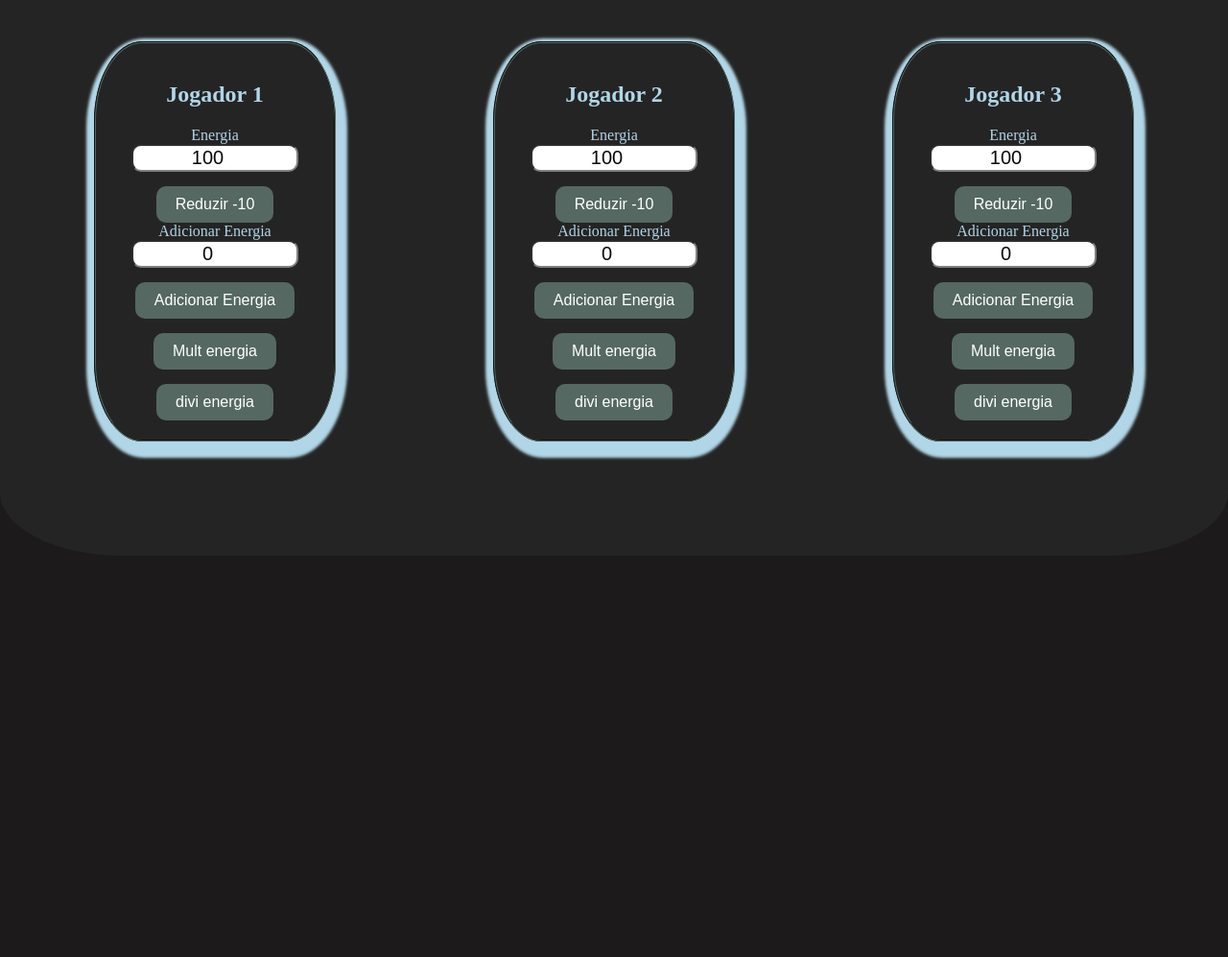
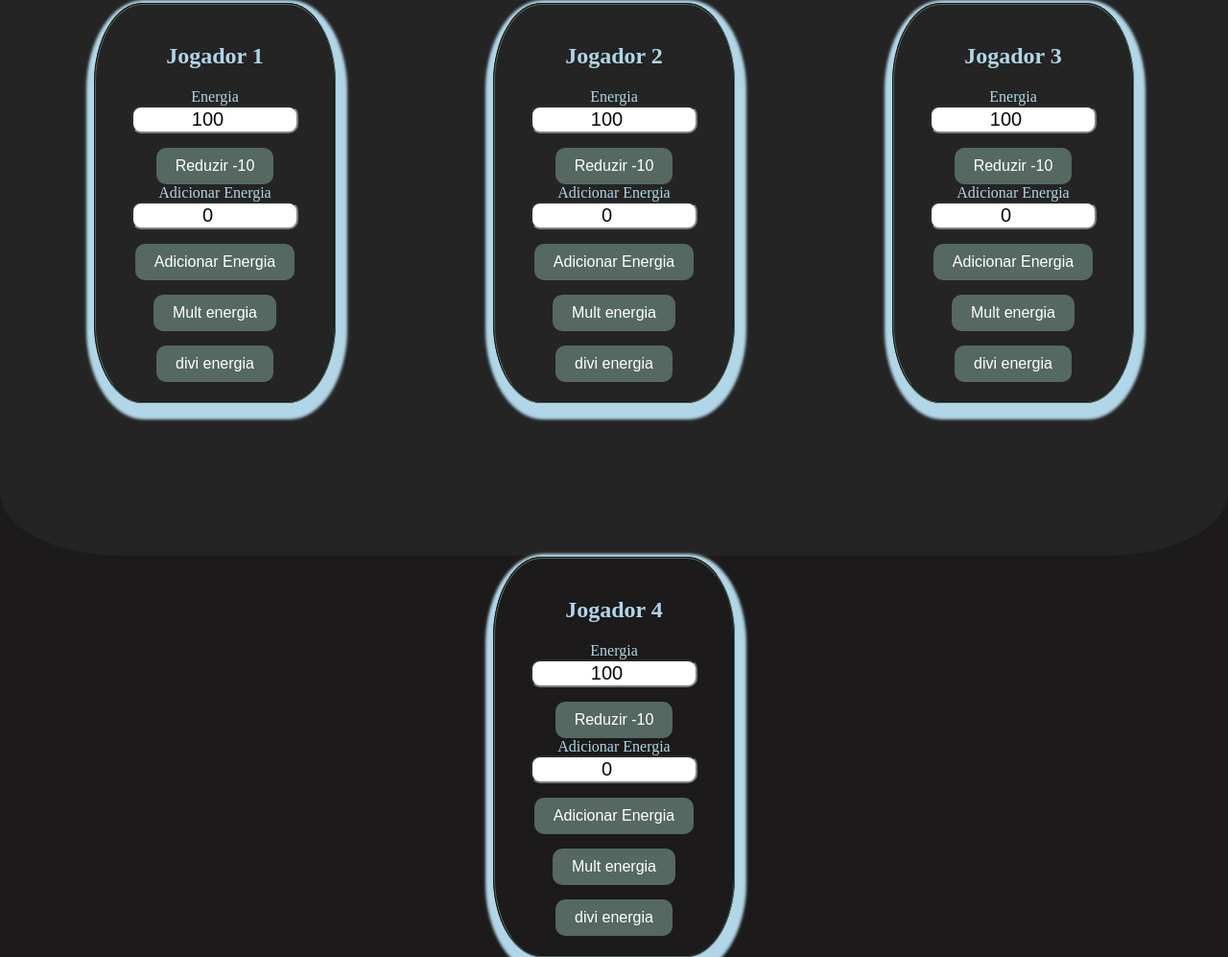
Before and after one commit to RhanieryCorreia/Menu_-dos_-jogadores_Dissemina, a plain HTML site: page index.html in a window 1280 px wide. Shown: the part 236-1233 px from the top of the page at 96% size. Before the commit the page ends 815 px from the top, so only its background shows below. Drawn offline with Linux system fonts and the light colour scheme.

Commit message:
Add player 4 section to energy management
Added functionality for a fourth player to manage energy.

```diff
--- a/index.html
+++ b/index.html
@@ -126,6 +126,22 @@
 
             </fieldset>
         </section>
+
+        <section id="sec4">
+            <fieldset>
+                <h2>Jogador 4</h2>
+                <label for="energia4">Energia</label>
+                <input type="number" id="energia4" placeholder="Energia" value="100">
+                <button onclick="reduzirEnergia('energia3')">Reduzir -10</button>
+
+                <label for="adicionar4">Adicionar Energia</label>
+                <input type="number" id="adicionar4" value="0" placeholder="Escreva o valor">
+                <button onclick="adicionarEnergia('energia4', 'adicionar4')">Adicionar Energia</button>
+                <button onclick="mult('energia4', 'adicionar4')">Mult energia</button>
+                <button onclick="divi('energia4', 'adicionar4')">divi energia</button>
+
+            </fieldset>
+        </section>
     </div>
 
     <script>
```
